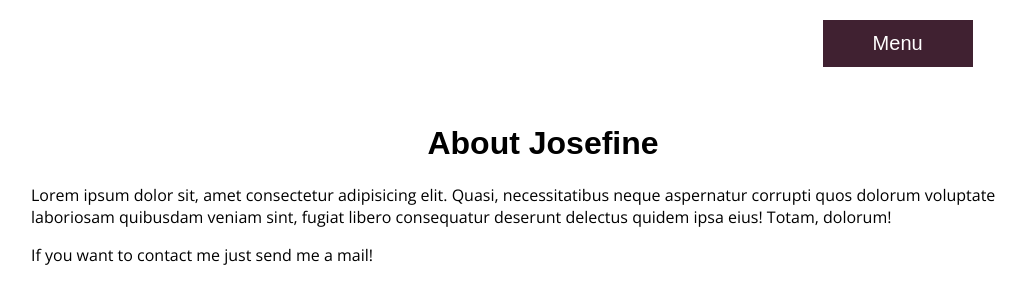
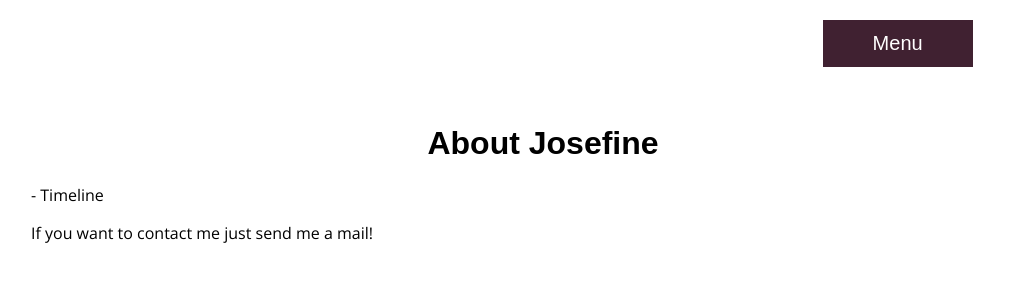
Before and after one commit to JosefineFH/JosefineMagnussenWebPage, a Vue app: page /about in a window 1280 px wide. Shown: the top 304 px of the page, without its empty margins (97-1123 px from the left). Built offline with nearby package versions, Linux system fonts and the light colour scheme.

Commit message:
fjernet
Fjerna lorem og la tid timeline tekst

```diff
--- a/src/components/About.vue
+++ b/src/components/About.vue
@@ -1,7 +1,7 @@
 <template>
     <div class="main">
     <h1>About Josefine</h1>
-    <p> Lorem ipsum dolor sit, amet consectetur adipisicing elit. Quasi, necessitatibus neque aspernatur corrupti quos dolorum voluptate laboriosam quibusdam veniam sint, fugiat libero consequatur deserunt delectus quidem ipsa eius! Totam, dolorum!</p>
+    <p> - Timeline</p>
 
     <p>If you want to contact me just send me a mail!</p>
     </div>
```
